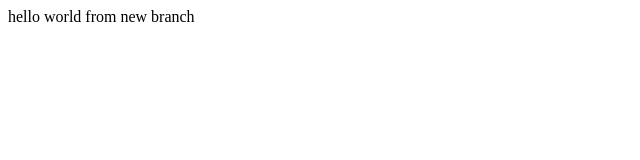
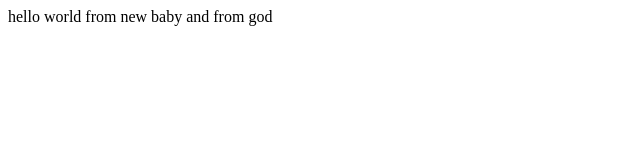
Before and after one commit to umangsahu/tesrt, a plain HTML site: page index.html in a window 1280 px wide. Shown: the full height of the page, 0-640 px from the left. Drawn offline with Linux system fonts and the light colour scheme.

Commit message:
hello world (#1)
* ne branch cahnge

* new from god

```diff
--- a/index.html
+++ b/index.html
@@ -6,6 +6,7 @@
     <title>Document</title>
 </head>
 <body>
-    hello world from new branch
+    hello world from new baby
+    and from god
 </body>
 </html>
```
